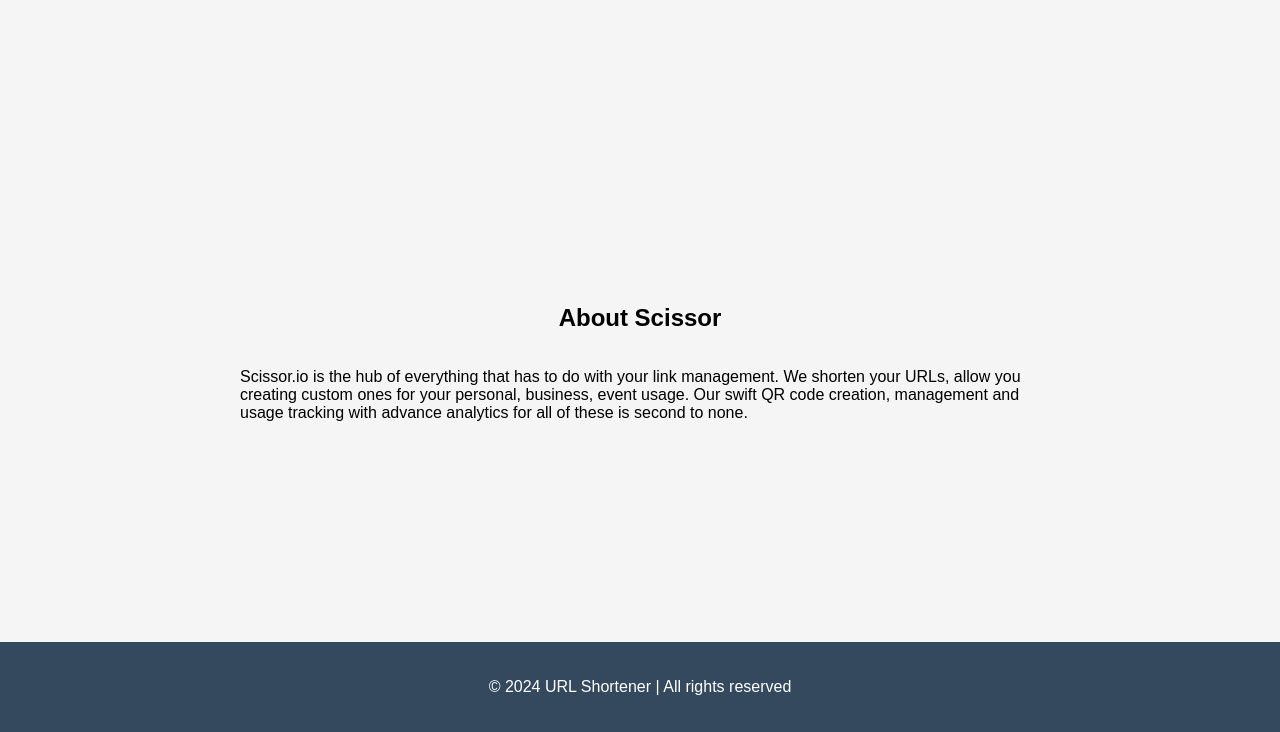
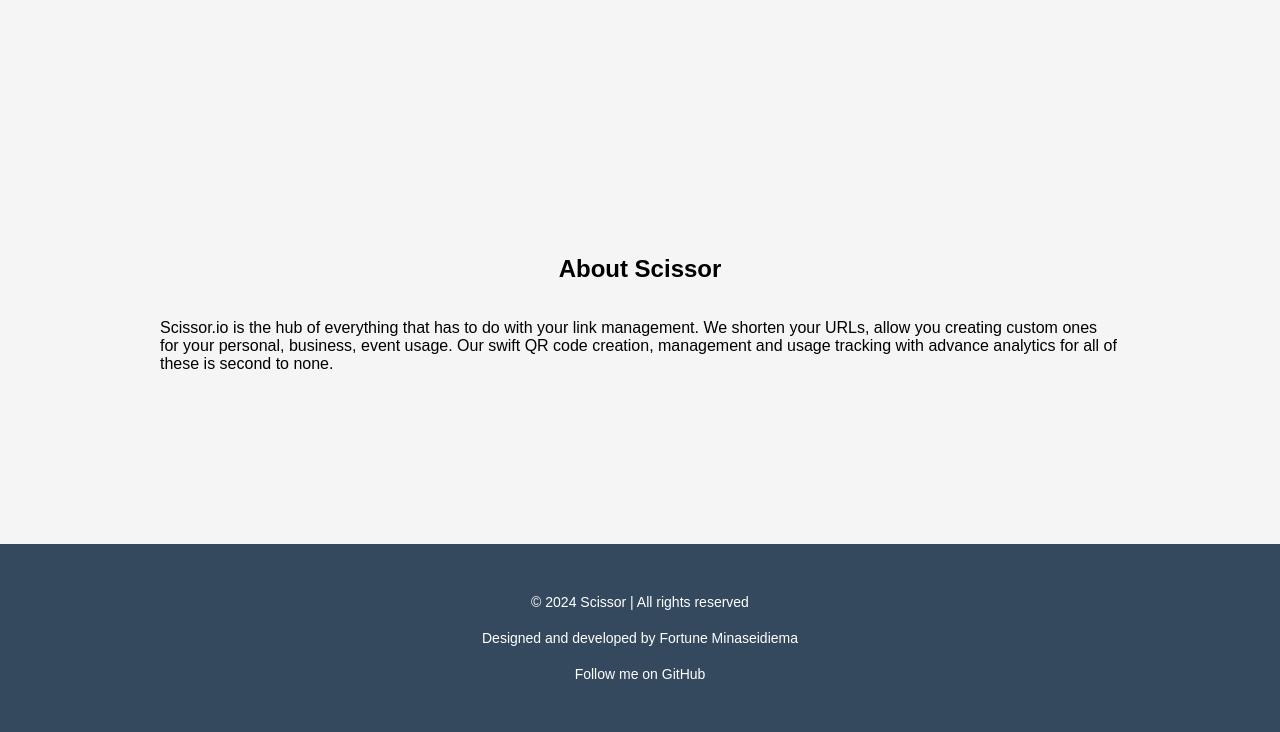
Before and after one commit to tonye0/scissor.io, a FastAPI app: page /about in a window 1280 px wide. Shown: the part 68-800 px from the top of the page. Run offline with FastAPI, Linux system fonts and the light colour scheme; parts of the project's set-up code (start-up, migrations or seed data) failed here and were passed over.

Commit message:
Update about.html

```diff
--- a/app/templates/about.html
+++ b/app/templates/about.html
@@ -3,7 +3,7 @@
 <head>
     <meta charset="UTF-8">
     <meta name="viewport" content="width=device-width, initial-scale=1.0">
-    <title>About - URL Shortener</title>
+    <title>About - Scissor.io</title>
     <style>
         body {
             font-family: Arial, sans-serif;
@@ -91,11 +91,30 @@
 
         footer {
             background-color: #34495e;
-            color: #ffffff;
+            color: #fff;
+            padding: 20px 0;
             text-align: center;
-            padding: 20px 0;
             margin-top: auto;
             width: 100%;
+        }
+
+       .container {
+           max-width: 960px;
+           margin: 0 auto;
+        }
+
+        .footer-text {
+           margin: 10px 0;
+           font-size: 14px;
+        }
+
+       .footer-text a {
+           color: #fff;
+           text-decoration: none;
+        }
+
+        .footer-text a:hover {
+            text-decoration: underline;
         }
         .toggle-menu {
             display: none;
@@ -185,7 +204,11 @@
         </p>
     </div>
     <footer>
-        <p>&copy; 2024 URL Shortener | All rights reserved</p>
+    <div class="container">
+        <p class="footer-text">&copy; 2024 Scissor | All rights reserved</p>
+        <p class="footer-text">Designed and developed by Fortune Minaseidiema</p>
+        <p class="footer-text">Follow me on <a href="https://github.com/tonye0" target="_blank">GitHub</a></p>
+    </div>
     </footer>
     <script>
         document.querySelector('.toggle-menu').addEventListener('click', function() {
```
